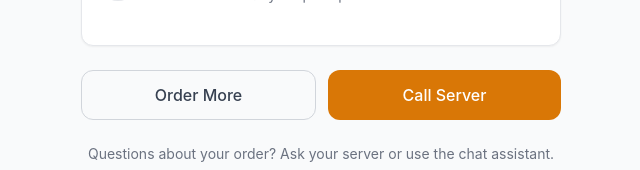
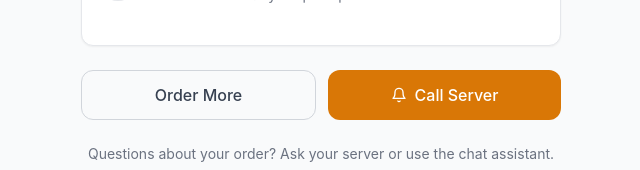
Before and after one commit to aidenmak0624/golden-fork, a Next.js app: page /order/confirmation in a window 1280 px wide. Shown: the part 637-807 px from the top of the page, without its empty margins (319-959 px from the left). Built offline with nearby package versions, Linux system fonts and the light colour scheme.

Commit message:
Fix ratings, overlap, call server, notification sound, auto-cutlery request

```diff
--- a/src/app/order/confirmation/page.tsx
+++ b/src/app/order/confirmation/page.tsx
@@ -18,9 +18,11 @@ import {
   ArrowLeft,
   Receipt,
   MessageSquare,
+  Check,
 } from 'lucide-react';
 import Link from 'next/link';
 import { useOrderTracking, statusDisplayConfig, OrderStatus } from '../../../hooks/useOrderTracking';
+import { useCallServer } from '../../../hooks/useCallServer';
 import FeedbackForm from '../../../components/feedback/FeedbackForm';
 
 const statusSteps: { status: OrderStatus; label: string; icon: any; description: string }[] = [
@@ -53,6 +55,11 @@ function ConfirmationPageContent() {
 
   // Always fetch order from API — checkout creates it in-memory before redirecting here
   const { order, status, isLoading, error, estimatedTime } = useOrderTracking(orderId);
+
+  // Call Server functionality
+  const { callServer, isLoading: serverCallLoading, isCalled: serverCalled } = useCallServer({
+    tableId: tableId || undefined,
+  });
 
   const getCurrentStepIndex = () => {
     if (!status) return -1;
@@ -300,8 +307,33 @@ function ConfirmationPageContent() {
           >
             Order More
           </Link>
-          <button className="flex-1 py-3 rounded-lg bg-amber-600 text-center text-white font-medium hover:bg-amber-700 transition-colors">
-            Call Server
+          <button
+            onClick={() => callServer()}
+            disabled={serverCallLoading || serverCalled}
+            className={`flex-1 py-3 rounded-lg text-center text-white font-medium transition-colors flex items-center justify-center gap-2 ${
+              serverCalled
+                ? 'bg-green-600'
+                : serverCallLoading
+                ? 'bg-amber-400 cursor-wait'
+                : 'bg-amber-600 hover:bg-amber-700'
+            }`}
+          >
+            {serverCallLoading ? (
+              <>
+                <Loader2 className="h-4 w-4 animate-spin" />
+                Calling...
+              </>
+            ) : serverCalled ? (
+              <>
+                <Check className="h-4 w-4" />
+                Server Notified!
+              </>
+            ) : (
+              <>
+                <Bell className="h-4 w-4" />
+                Call Server
+              </>
+            )}
           </button>
         </div>
 
--- a/src/app/order/page.tsx
+++ b/src/app/order/page.tsx
@@ -532,9 +532,9 @@ function OrderPageContent() {
         </>
       )}
 
-      {/* Floating Cart Summary */}
+      {/* Floating Cart Summary — positioned above the chatbot button */}
       {getCartCount() > 0 && !isCartOpen && (
-        <div className="fixed bottom-24 left-4 right-4 z-40 animate-slideIn">
+        <div className="fixed bottom-28 left-4 right-20 z-40 animate-slideIn">
           <button
             onClick={() => setIsCartOpen(true)}
             className="w-full flex items-center justify-between p-4 rounded-2xl bg-gradient-to-r from-amber-600 to-orange-500 text-white shadow-xl shadow-amber-500/30 hover:shadow-2xl hover:scale-[1.02] transition-all active:scale-[0.98]"
--- a/src/components/chat/ChatWidget.tsx
+++ b/src/components/chat/ChatWidget.tsx
@@ -13,6 +13,7 @@ import {
   Utensils, ShoppingBag, Check, Trash2, Minus,
   Bell, Star, MessageCircle
 } from 'lucide-react';
+import { playNotificationSound } from '../../hooks/useCallServer';
 
 interface Message {
   id: string;
@@ -150,6 +151,25 @@ export default function ChatWidget({
     setInputValue('');
     setIsLoading(true);
 
+    // Check if this is a cutlery/utensil request — auto-call server
+    const detectedItem = detectCutleryRequest(userMessage.content);
+    if (detectedItem && !serverCalled) {
+      // Silently call server in the background with a specific message
+      fetch('/api/service-requests', {
+        method: 'POST',
+        headers: { 'Content-Type': 'application/json' },
+        body: JSON.stringify({
+          tableId: tableId || 'unknown',
+          type: 'call_server',
+          message: `Customer requests: ${userMessage.content}`,
+        }),
+      }).then(() => {
+        playNotificationSound();
+        setServerCalled(true);
+        setTimeout(() => setServerCalled(false), 5000);
+      }).catch((err) => console.error('Auto call-server failed:', err));
+    }
+
     try {
       const response = await fetch('/api/chat', {
         method: 'POST',
@@ -204,6 +224,21 @@ export default function ChatWidget({
       };
 
       setMessages((prev) => [...prev, assistantMessage]);
+
+      // If cutlery was detected, add a notification message
+      if (detectedItem && !serverCalled) {
+        setTimeout(() => {
+          setMessages((prev) => [
+            ...prev,
+            {
+              id: `msg-${Date.now()}-svc`,
+              role: 'assistant',
+              content: `🔔 I've also notified your server to bring what you need. They'll be with you shortly!`,
+              timestamp: new Date(),
+            },
+          ]);
+        }, 500);
+      }
     } catch (error) {
       console.error('Chat error:', error);
       setMessages((prev) => [
@@ -242,6 +277,9 @@ export default function ChatWidget({
           message: 'Customer is requesting server assistance',
         }),
       });
+
+      // Play notification chime
+      playNotificationSound();
 
       setServerCalled(true);
       setTimeout(() => setServerCalled(false), 5000);
@@ -297,6 +335,29 @@ export default function ChatWidget({
     } catch (error) {
       console.error('Failed to submit feedback:', error);
     }
+  };
+
+  // Detect if a message is requesting utensils/cutlery — auto-call server
+  const CUTLERY_KEYWORDS = [
+    'spoon', 'fork', 'knife', 'chopstick', 'cutlery', 'utensil',
+    'napkin', 'straw', 'plate', 'bowl', 'cup', 'glass',
+    'tissue', 'toothpick', 'serviette', 'condiment',
+    'ketchup', 'mustard', 'salt', 'pepper', 'sauce',
+    'water', 'refill',
+  ];
+
+  const detectCutleryRequest = (message: string): string | null => {
+    const lower = message.toLowerCase();
+    // Check if message is a request (contains "need", "bring", "get", "can i have", "please", etc.)
+    const isRequest = /\b(need|bring|get|give|want|can i have|could i|please|more|extra|another)\b/i.test(lower);
+    if (!isRequest) return null;
+
+    for (const keyword of CUTLERY_KEYWORDS) {
+      if (lower.includes(keyword)) {
+        return keyword;
+      }
+    }
+    return null;
   };
 
   const quickPrompts = [
--- /dev/null
+++ b/src/hooks/useCallServer.ts
@@ -0,0 +1,97 @@
+'use client';
+
+/**
+ * useCallServer Hook
+ *
+ * Shared hook for calling server assistance.
+ * Sends request to /api/service-requests and plays a notification chime.
+ */
+
+import { useState, useCallback } from 'react';
+
+// Generate a short bell/chime sound using Web Audio API
+function playNotificationSound() {
+  try {
+    const audioContext = new (window.AudioContext || (window as any).webkitAudioContext)();
+
+    // First tone — higher pitch ding
+    const osc1 = audioContext.createOscillator();
+    const gain1 = audioContext.createGain();
+    osc1.connect(gain1);
+    gain1.connect(audioContext.destination);
+    osc1.frequency.setValueAtTime(880, audioContext.currentTime); // A5
+    osc1.type = 'sine';
+    gain1.gain.setValueAtTime(0.3, audioContext.currentTime);
+    gain1.gain.exponentialRampToValueAtTime(0.01, audioContext.currentTime + 0.5);
+    osc1.start(audioContext.currentTime);
+    osc1.stop(audioContext.currentTime + 0.5);
+
+    // Second tone — slightly lower, delayed
+    const osc2 = audioContext.createOscillator();
+    const gain2 = audioContext.createGain();
+    osc2.connect(gain2);
+    gain2.connect(audioContext.destination);
+    osc2.frequency.setValueAtTime(1174.66, audioContext.currentTime + 0.15); // D6
+    osc2.type = 'sine';
+    gain2.gain.setValueAtTime(0, audioContext.currentTime);
+    gain2.gain.setValueAtTime(0.25, audioContext.currentTime + 0.15);
+    gain2.gain.exponentialRampToValueAtTime(0.01, audioContext.currentTime + 0.7);
+    osc2.start(audioContext.currentTime + 0.15);
+    osc2.stop(audioContext.currentTime + 0.7);
+
+    // Cleanup
+    setTimeout(() => audioContext.close(), 1000);
+  } catch (e) {
+    // Audio not supported or blocked — silently ignore
+    console.warn('Could not play notification sound:', e);
+  }
+}
+
+interface UseCallServerOptions {
+  tableId?: string;
+  message?: string;
+  onSuccess?: () => void;
+  onError?: (error: string) => void;
+}
+
+export function useCallServer({ tableId, message, onSuccess, onError }: UseCallServerOptions = {}) {
+  const [isLoading, setIsLoading] = useState(false);
+  const [isCalled, setIsCalled] = useState(false);
+
+  const callServer = useCallback(async (overrideMessage?: string) => {
+    if (isLoading) return;
+    setIsLoading(true);
+
+    try {
+      const response = await fetch('/api/service-requests', {
+        method: 'POST',
+        headers: { 'Content-Type': 'application/json' },
+        body: JSON.stringify({
+          tableId: tableId || 'unknown',
+          type: 'call_server',
+          message: overrideMessage || message || 'Customer is requesting server assistance',
+        }),
+      });
+
+      if (!response.ok) {
+        throw new Error('Failed to call server');
+      }
+
+      // Play notification sound
+      playNotificationSound();
+
+      setIsCalled(true);
+      setTimeout(() => setIsCalled(false), 5000);
+      onSuccess?.();
+    } catch (error) {
+      console.error('Failed to call server:', error);
+      onError?.(error instanceof Error ? error.message : 'Failed to call server');
+    } finally {
+      setIsLoading(false);
+    }
+  }, [isLoading, tableId, message, onSuccess, onError]);
+
+  return { callServer, isLoading, isCalled };
+}
+
+export { playNotificationSound };
```
Also changed, not shown: src/components/feedback/FeedbackForm.tsx (+11 -11 lines).
